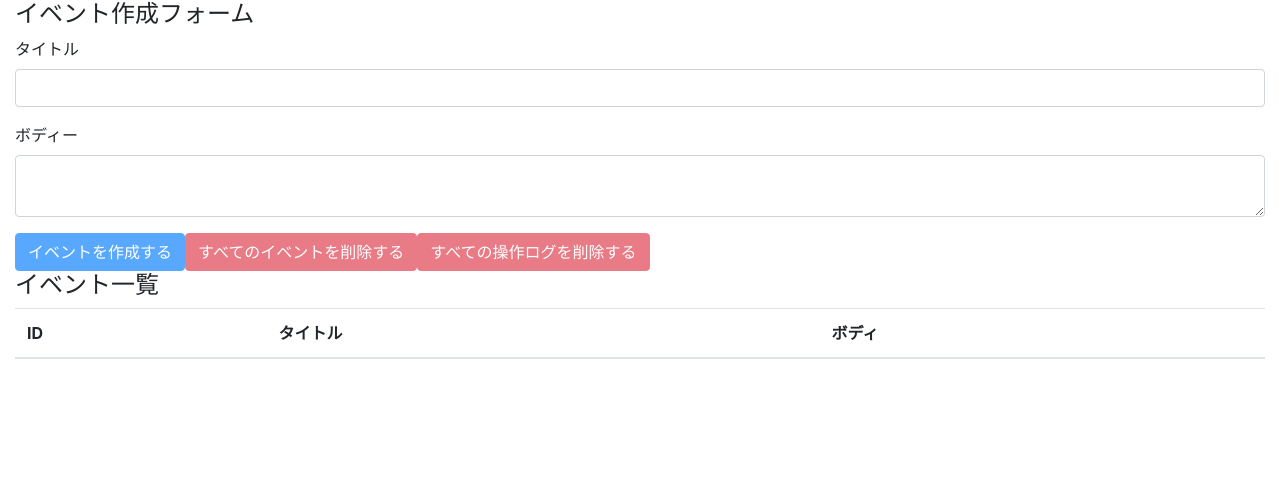
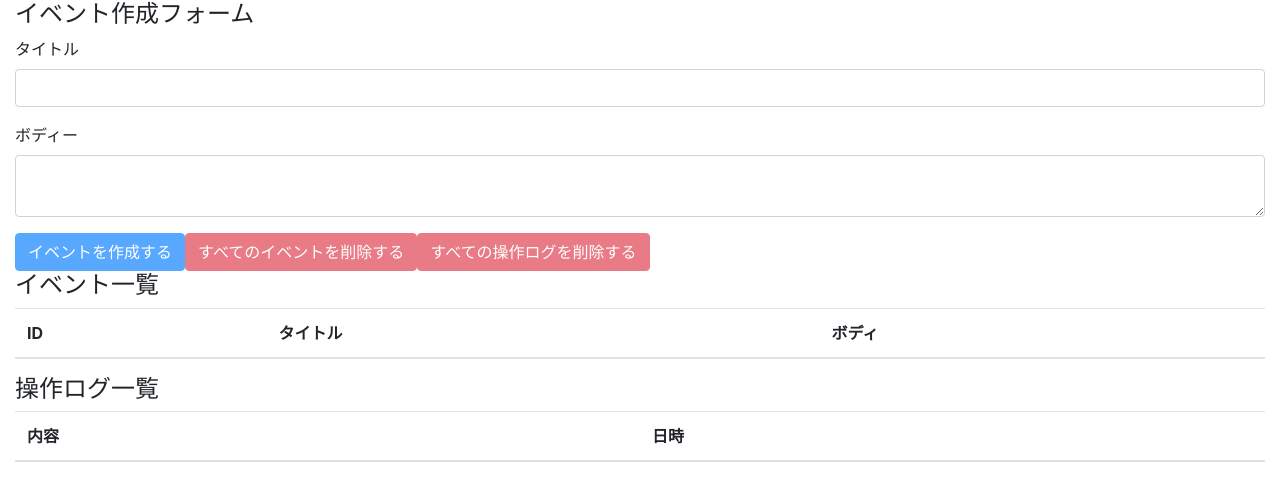
Before and after one commit to gaia2013/react-hooks-101, a React (Create React App) app: page / in a window 1280 px wide. Shown: the top 500 px of the page. Built offline with nearby package versions, Linux system fonts and the light colour scheme.

Commit message:
display all operationlogs

```diff
--- a/src/components/App.js
+++ b/src/components/App.js
@@ -4,6 +4,7 @@
 
 import EventForm from './EventForm'
 import Events from './Events'
+import OperationLogs from './OperationLogs'
 import AppContext from '../contexts/AppContext'
 import reducer from '../reducers'
 
@@ -19,6 +20,7 @@
             <div className="container-fluid">
               <EventForm />
               <Events />
+              <OperationLogs />
             </div>
         </AppContext.Provider>
     );
--- /dev/null
+++ b/src/components/OperationLog.js
@@ -0,0 +1,12 @@
+import React from "react";
+
+const OperationLog = ({ operationLog }) => {
+	return (
+		<tr>
+			<td>{operationLog.description}</td>
+			<td>{operationLog.operatedAt}</td>
+		</tr>
+	)
+}
+
+export default OperationLog
--- /dev/null
+++ b/src/components/OperationLogs.js
@@ -0,0 +1,30 @@
+import React, { useContext } from "react";
+
+import OperationLog from './OperationLog'
+import AppContext from "../contexts/AppContext";
+
+const OperationLogs = () => {
+	const { state } = useContext(AppContext)
+	return (
+		<>
+			<h4>操作ログ一覧</h4>
+			<table className="table table-hover">
+				<thead>
+					<tr>
+						<th>内容</th>
+						<th>日時</th>
+					</tr>
+				</thead>
+				<tbody>
+					{
+						state.operationLogs.map((operationLog, index) => {
+							return <OperationLog key={index} operationLog={operationLog} />
+						})
+					}
+				</tbody>
+			</table>
+		</>
+	)
+}
+
+export default OperationLogs
```
